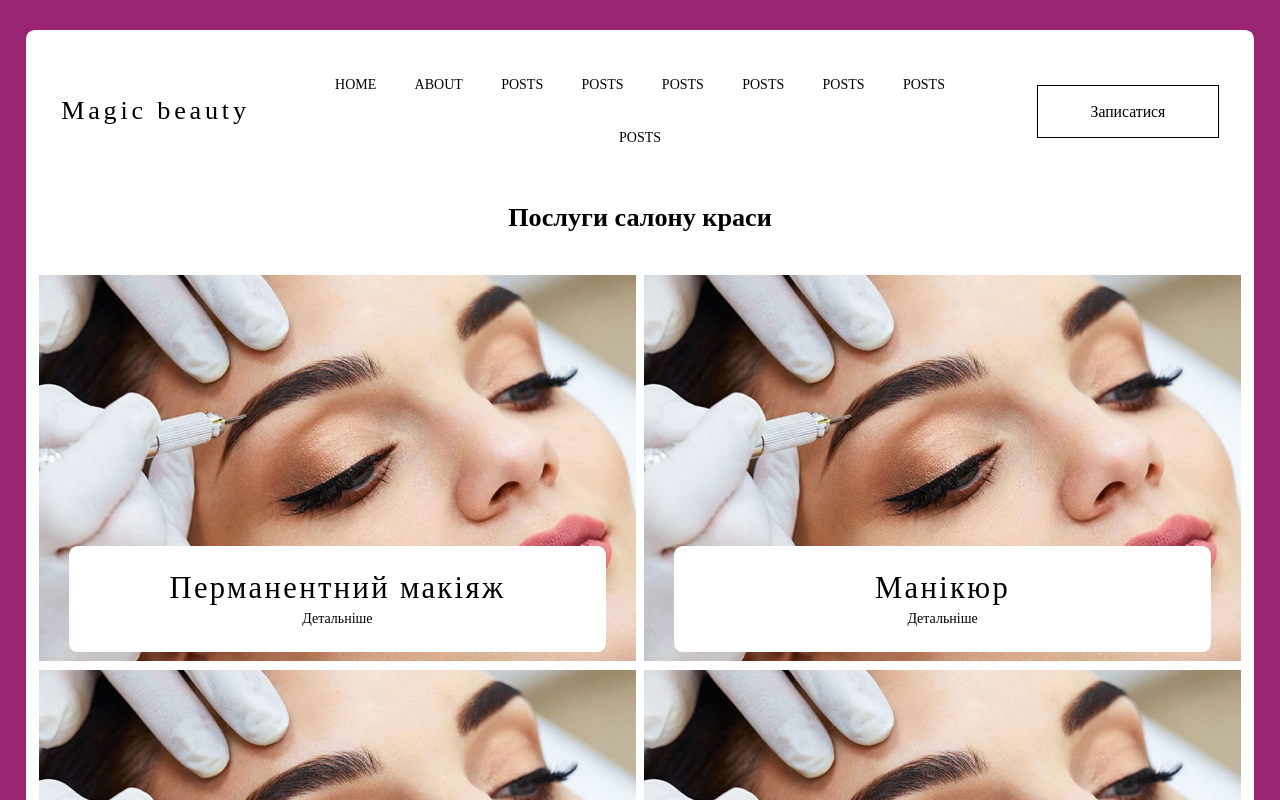
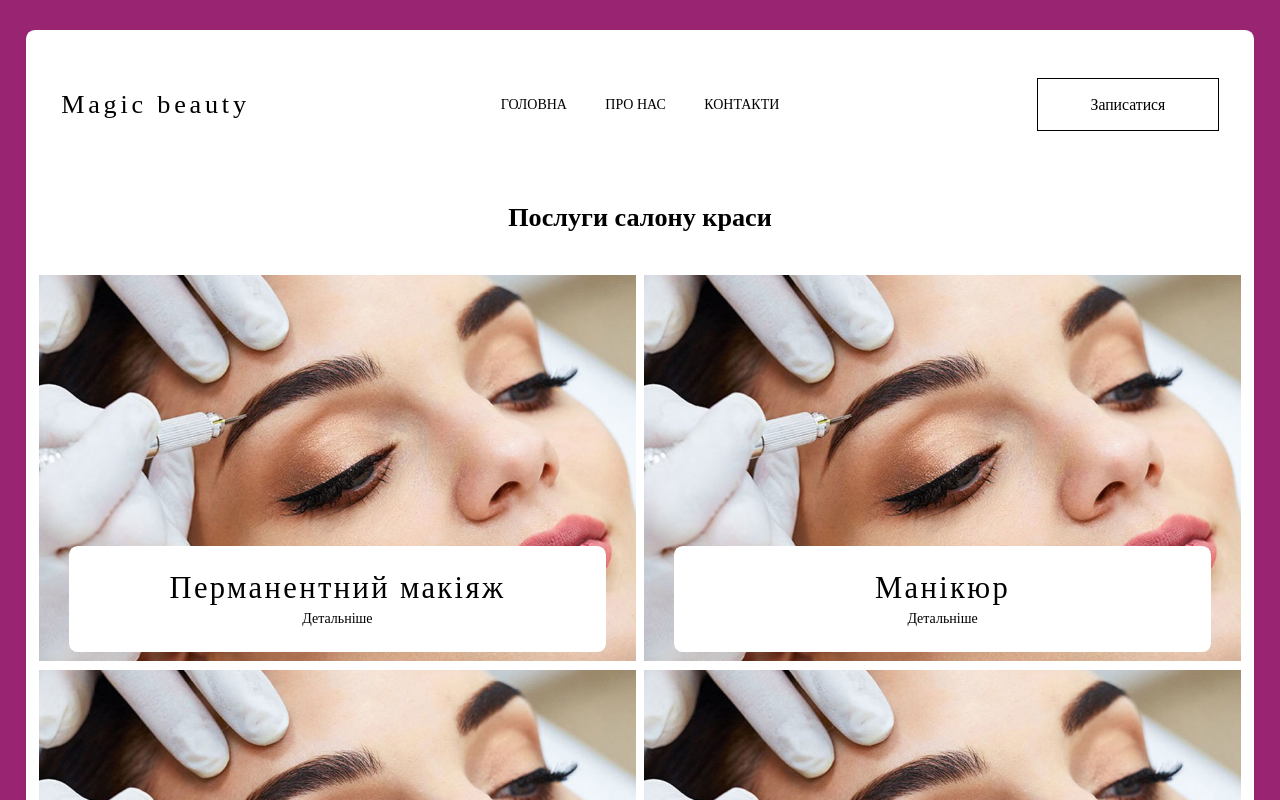
Before and after one commit to Bogdan21o312/magic-beauty-react, a React (Create React App) app: page / in a window 1280 px wide. Shown: the top 800 px of the page. Built offline with nearby package versions, Linux system fonts and the light colour scheme.

Commit message:
Update link

```diff
--- a/src/components/Layout/Header/Header.jsx
+++ b/src/components/Layout/Header/Header.jsx
@@ -2,6 +2,7 @@ import React from 'react';
 import classes from "./Header.module.scss";
 import Navbar from "../Navbar/Navbar";
 import TellmiButton from "../../Buttons/TellmiButton";
+import {Link} from "react-router-dom";
 
 const Header = () => {
 
@@ -23,9 +24,9 @@ const Header = () => {
         <header className={`${classes.header} ${headerScroll ? classes.headerScroll : ''}`}>
             <div className="Header__container">
                 <div className={classes.header__container}>
-                    <a className={classes.header__logo}>
+                    <Link to="/" className={classes.header__logo}>
                         Magic beauty
-                    </a>
+                    </Link>
                     <div className={classes.header__menu}>
                         <Navbar menuActive={menuActive} setMenuActive={setMenuActive}/>
                     </div>
--- a/src/components/Layout/Header/Header.module.scss
+++ b/src/components/Layout/Header/Header.module.scss
@@ -31,8 +31,10 @@
     position: relative;
     z-index: 5;
     transition: all 0.3s ease 0s;
+    color: $mainColor;
     @media (any-hover: hover) {
       &:hover {
+        color: $violetColor;
       }
     }
     @include adaptiveValue("font-size", 30, 20);
--- a/src/components/Layout/Navbar/Navbar.jsx
+++ b/src/components/Layout/Navbar/Navbar.jsx
@@ -1,6 +1,7 @@
 import React from 'react';
 import classes from "./Navbar.module.scss";
 import {Navbaritems} from "./Navbaritems";
+import {Link} from "react-router-dom";
 
 const Navbar = ({menuActive}) => {
     React.useEffect(() => {
@@ -15,9 +16,9 @@ const Navbar = ({menuActive}) => {
             <ul className={classes.menu__list}>
                 {Navbaritems.map((navbarItem, index) => (
                     <li className={classes.menu__item}>
-                        <a className={classes.menu__link}  key={index}>
+                        <Link to={navbarItem.itemLink} className={classes.menu__link}  key={index}>
                             {navbarItem.itemText}
-                        </a>
+                        </Link>
                     </li>
                 ))}
             </ul>
--- a/src/components/Layout/Navbar/Navbar.module.scss
+++ b/src/components/Layout/Navbar/Navbar.module.scss
@@ -65,12 +65,14 @@
   }
 
   &__link {
+    color: $mainColor;
     @media (max-width: $mobile) {
       font-size: rem(40);
     }
     transition: color 0.3s ease 0s;
     @media (any-hover: hover) {
       &:hover {
+        color: $violetColor;
       }
     }
   }
--- a/src/components/Layout/Navbar/Navbaritems.js
+++ b/src/components/Layout/Navbar/Navbaritems.js
@@ -1,11 +1,5 @@
 export const Navbaritems = [
-    {itemText: "HOME", itemLink: "/"},
-    {itemText: "ABOUT", itemLink: "/about"},
-    {itemText: "POSTS", itemLink: "/posts"},
-    {itemText: "POSTS", itemLink: "/posts"},
-    {itemText: "POSTS", itemLink: "/posts"},
-    {itemText: "POSTS", itemLink: "/posts"},
-    {itemText: "POSTS", itemLink: "/posts"},
-    {itemText: "POSTS", itemLink: "/posts"},
-    {itemText: "POSTS", itemLink: "/posts"},
+    {itemText: "ГОЛОВНА", itemLink: "/"},
+    {itemText: "ПРО НАС", itemLink: "/about"},
+    {itemText: "КОНТАКТИ", itemLink: "/contacts"},
 ]
```
